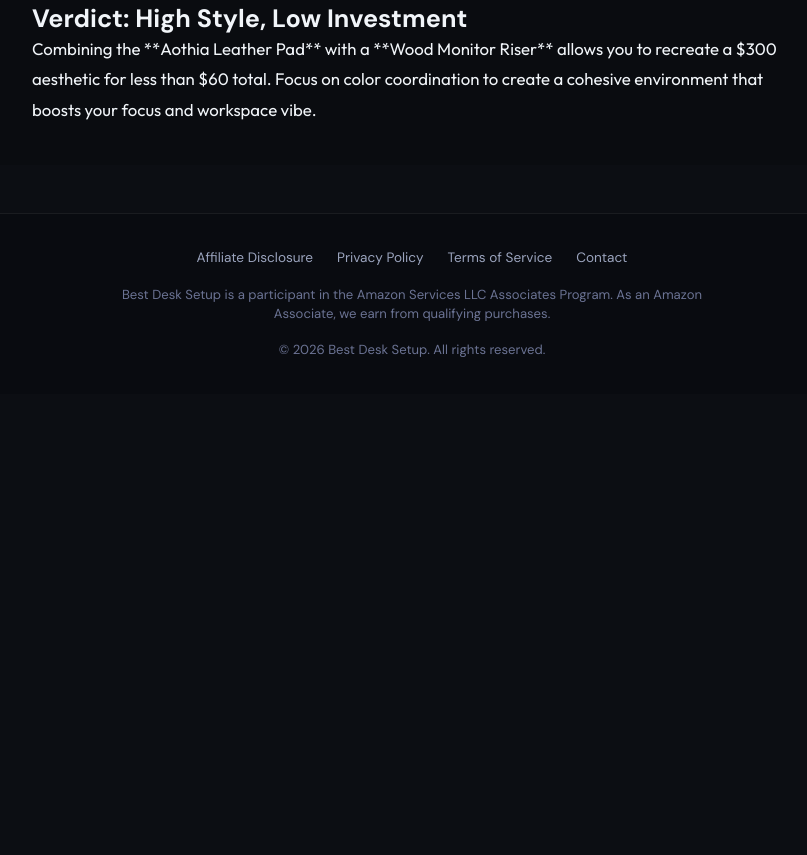
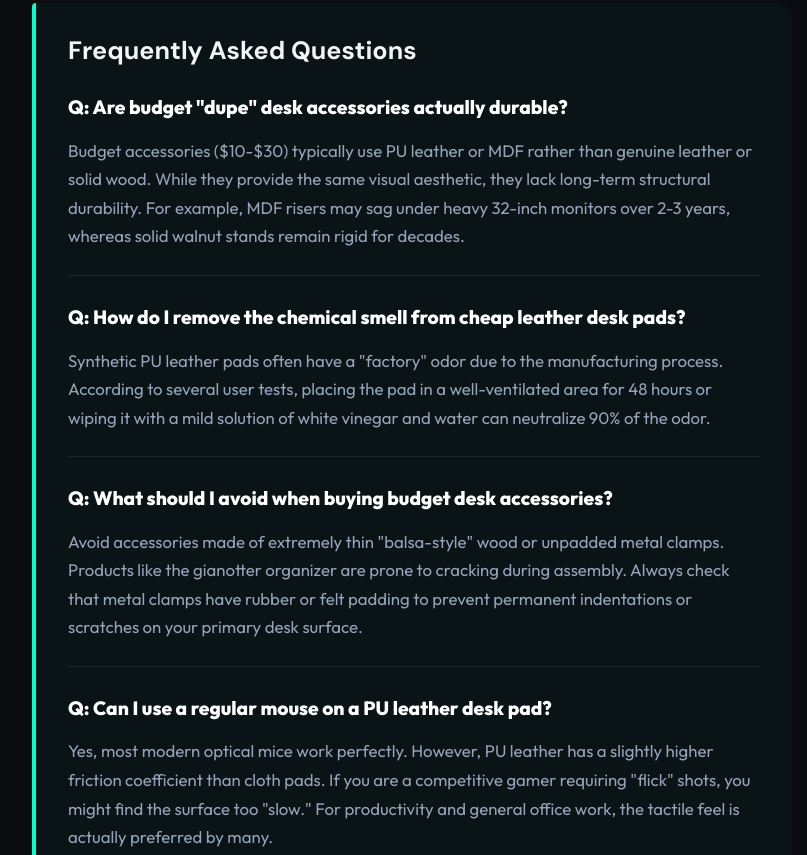
Before and after one commit to kthree0213/best-desk-setup, a plain HTML site: page articles/desk-setup-dupes-under-30.html in a window 1280 px wide. Shown: the part 5626-6481 px from the top of the page, without its empty margins (228-1035 px from the left). Before the commit the page ends 6020 px from the top, so only its background shows below. Drawn offline with Linux system fonts and the light colour scheme.

Commit message:
Fix: Restore missing QA sections in recent articles

```diff
--- a/articles/desk-setup-dupes-under-30.html
+++ b/articles/desk-setup-dupes-under-30.html
@@ -205,6 +205,40 @@
             text-align: center;
         }
 
+        .article-custom .faq-section {
+            background: rgba(0, 255, 204, 0.03);
+            border-left: 4px solid var(--neon-accent);
+            padding: 32px;
+            margin: 48px 0;
+            border-radius: 4px 16px 16px 4px;
+        }
+
+        .article-custom .faq-section h2 {
+            margin-top: 0;
+            border-bottom: none;
+            padding-bottom: 0;
+        }
+
+        .article-custom .faq-question {
+            font-size: 1.2rem;
+            font-weight: 800;
+            color: #fff;
+            margin-bottom: 12px;
+            margin-top: 24px;
+        }
+
+        .article-custom .faq-answer {
+            color: var(--text-secondary);
+            font-size: 1.05rem;
+            line-height: 1.7;
+            padding-bottom: 24px;
+            border-bottom: 1px solid var(--border-color);
+        }
+        .article-custom .faq-answer:last-child {
+            border-bottom: none;
+            padding-bottom: 0;
+        }
+
         @media (max-width: 768px) {
             .article-custom .container { padding: 20px 16px; }
             .article-custom h1 { font-size: 2.2rem; }
@@ -322,6 +356,21 @@
             </div>
         </div>
 
+        <div class="faq-section">
+            <h2>Frequently Asked Questions</h2>
+            <div class="faq-question">Q: Are budget "dupe" desk accessories actually durable?</div>
+            <div class="faq-answer">Budget accessories ($10-$30) typically use PU leather or MDF rather than genuine leather or solid wood. While they provide the same visual aesthetic, they lack long-term structural durability. For example, MDF risers may sag under heavy 32-inch monitors over 2-3 years, whereas solid walnut stands remain rigid for decades.</div>
+
+            <div class="faq-question">Q: How do I remove the chemical smell from cheap leather desk pads?</div>
+            <div class="faq-answer">Synthetic PU leather pads often have a "factory" odor due to the manufacturing process. According to several user tests, placing the pad in a well-ventilated area for 48 hours or wiping it with a mild solution of white vinegar and water can neutralize 90% of the odor.</div>
+
+            <div class="faq-question">Q: What should I avoid when buying budget desk accessories?</div>
+            <div class="faq-answer">Avoid accessories made of extremely thin "balsa-style" wood or unpadded metal clamps. Products like the gianotter organizer are prone to cracking during assembly. Always check that metal clamps have rubber or felt padding to prevent permanent indentations or scratches on your primary desk surface.</div>
+
+            <div class="faq-question">Q: Can I use a regular mouse on a PU leather desk pad?</div>
+            <div class="faq-answer">Yes, most modern optical mice work perfectly. However, PU leather has a slightly higher friction coefficient than cloth pads. If you are a competitive gamer requiring "flick" shots, you might find the surface too "slow." For productivity and general office work, the tactile feel is actually preferred by many.</div>
+        </div>
+
         <h2>Verdict: High Style, Low Investment</h2>
         <p>Combining the **Aothia Leather Pad** with a **Wood Monitor Riser** allows you to recreate a $300 aesthetic for less than $60 total. Focus on color coordination to create a cohesive environment that boosts your focus and workspace vibe.</p>
     </div>
```
Also changed, not shown: articles/lg-32gs95ue-vs-samsung-oled-g8.html (+49 -0 lines).
